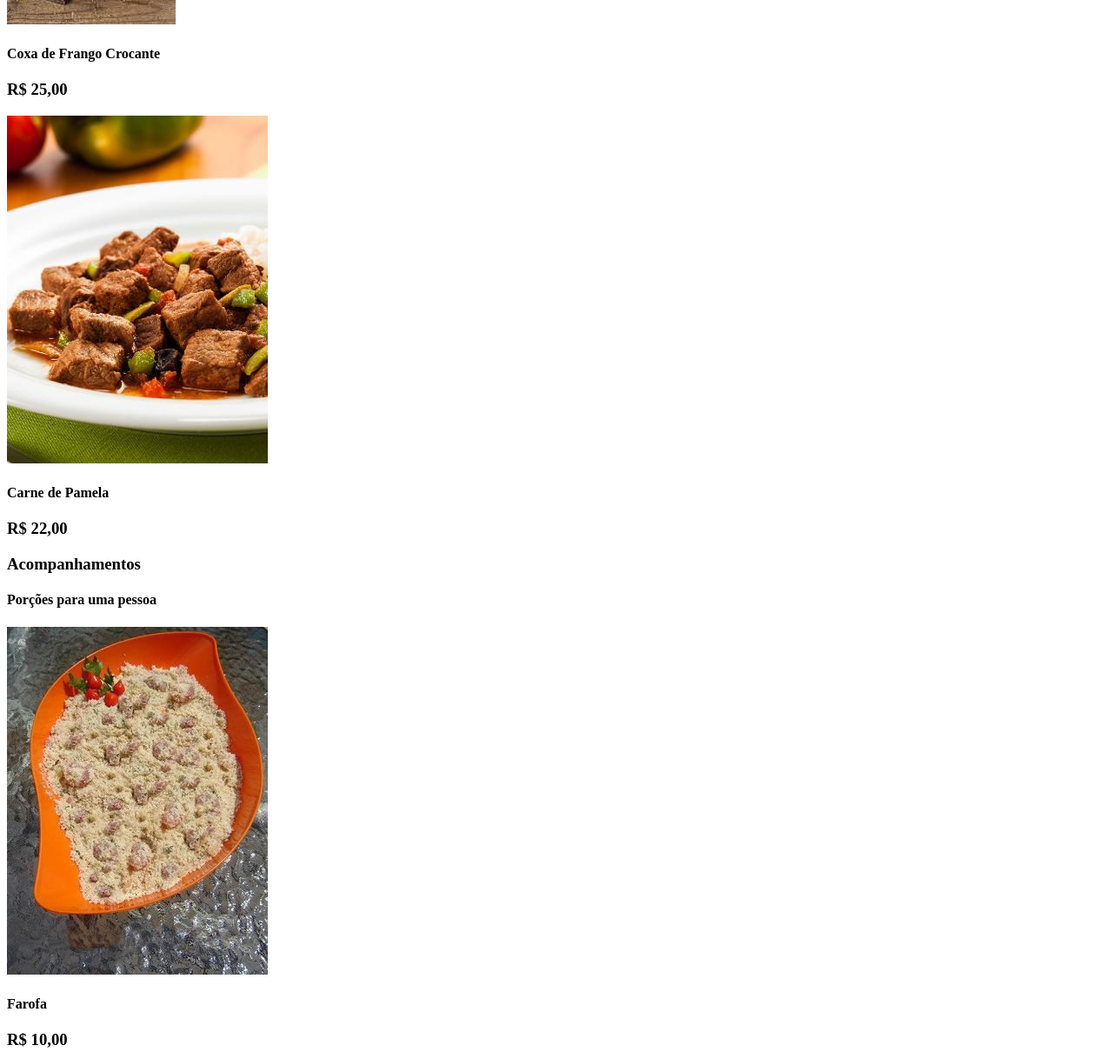
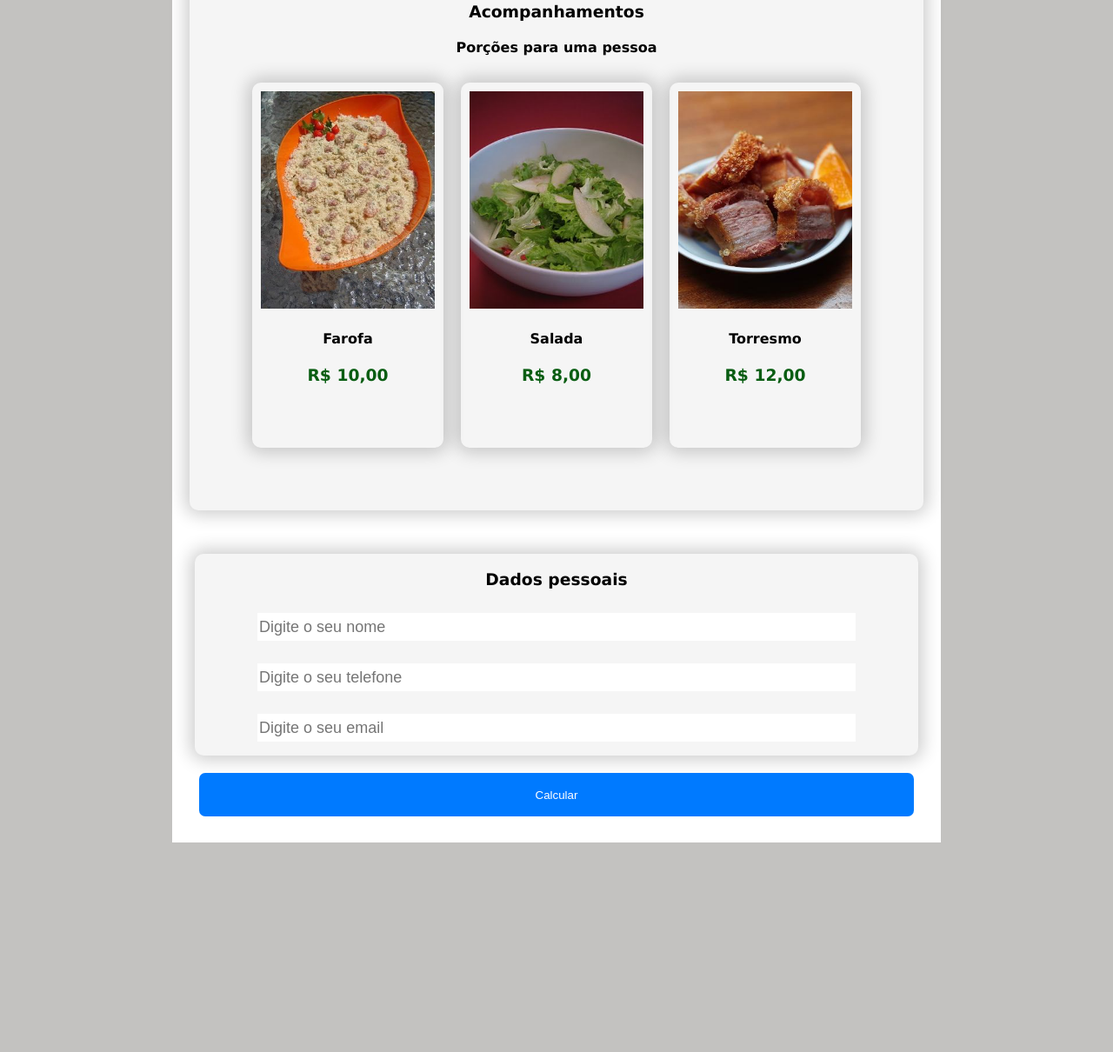
Before and after one commit to WallaceValdivino/Bootcamp-projeto-3, a plain HTML site: page index.html in a window 1280 px wide. Shown: the part 1151-2361 px from the top of the page at 87% size. After the commit the page ends 2128 px from the top, so only its background shows below. Drawn offline with Linux system fonts and the light colour scheme.

Commit message:
closes #4 Aplicando CSS

```diff
--- a/index.html
+++ b/index.html
@@ -1,10 +1,13 @@
 <!DOCTYPE html>
 <html lang="en">
+
 <head>
     <meta charset="UTF-8">
     <meta name="viewport" content="width=device-width, initial-scale=1.0">
+    <link rel="stylesheet" href="style.css">
     <title>Menu - Faça a Sua Escolha</title>
 </head>
+
 <body>
 
     <div class="container">
@@ -13,52 +16,59 @@
 
         </div>
         <h2>Menu - Faça A Sua Escolha</h2>
-<div class="Prato_principal">
+<div class="conteudo">
+        <div class="title_pratos">
             <h3>Prato Principal</h3>
             <h4>Todos os pratos acompanham arroz, feijão e a sobremesa do dia.</h4>
-    <div>
+        </div>
+        <div class="prato_principal">
+            <div class="comidas">
 
-        <img src="bife.jpg" alt="bife">
+                <img src="bife.jpg" alt="bife" class="imgB">
                 <h4>Bife com batata</h4>
-        <h3>R$ 30,00</h3>
+                <h3 class="preco">R$ 30,00</h3>
             </div>
-    <div>
+            <div class="comidas">
 
-        <img src="coxa.jpg" alt="coxa">
+                <img src="coxa.jpg" alt="coxa" class="imgB">
                 <h4>Coxa de Frango Crocante</h4>
-        <h3>R$ 25,00</h3>
+                <h3 class="preco">R$ 25,00</h3>
             </div>
-    <div>
-        <img src="panela.jpg" alt="panela">
+            <div class="comidas">
+                <img src="panela.jpg" alt="panela" class="imgB">
                 <h4>Carne de Pamela</h4>
-        <h3>R$ 22,00</h3>
+                <h3 class="preco">R$ 22,00</h3>
             </div>
 
         </div>
 
-
-<div class="Acompanhamento">
+    </div>
+    <div class="conteudo">
+        <div class="title_acompanhamento">
             <h3>Acompanhamentos</h3>
             <h4>Porções para uma pessoa</h4>
-    <div>
-        <img src="farofa.jpg" alt="farofa">
+        </div>
+
+        <div class="acompanhamento">
+            <div class="comidas">
+                <img src="farofa.jpg" alt="farofa" class="imgB">
                 <h4>Farofa</h4>
-        <h3>R$ 10,00</h3>
+                <h3 class="preco">R$ 10,00</h3>
             </div>
-    <div>
-        <img src="salad.jpg" alt="salada">
+            <div class="comidas">
+                <img src="salad.jpg" alt="salada" class="imgB">
                 <h4>Salada</h4>
-        <h3>R$ 8,00</h3>
+                <h3 class="preco">R$ 8,00</h3>
             </div>
-    <div>
-        <img src="torresmo.jpg" alt="torresmo">
+            <div class="comidas">
+                <img src="torresmo.jpg" alt="torresmo" class="imgB">
                 <h4>Torresmo</h4>
-        <h3>R$ 12,00</h3>
+                <h3 class="preco">R$ 12,00</h3>
             </div>
 
         </div>
-
-<div class="Dados_pessoais">
+    </div>
+        <div class="dados_pessoais">
             <h3>Dados pessoais</h3>
 
             <input placeholder="Digite o seu nome" type="text">
@@ -76,4 +86,5 @@
 
 
 </body>
+
 </html>
--- /dev/null
+++ b/style.css
@@ -0,0 +1,91 @@
+body{
+font-family: Verdana, Geneva, Tahoma, sans-serif;
+    background-color: rgb(195, 194, 192);
+}
+.container{
+    display: flex;
+    align-items: center;
+width: 70%;
+
+margin: auto;
+    flex-direction: column;
+    justify-content: center;
+    text-align: center;
+    background-color: rgb(255, 255, 255);
+}
+.prato_principal{
+    display: flex;
+    flex-direction: row;
+
+}
+
+.acompanhamento{
+    display: flex;
+    flex-direction: row;
+
+}
+
+.comidas{
+    margin: 10px;
+    padding: 10px;
+    border-radius: 10px;
+width: 200px;
+height: 400px;
+box-shadow: 0px 0px 20px 5px rgba(0, 0, 0, 0.2);
+}
+.imgB{
+    width: 200px;
+    height: 250px;
+
+}
+
+.conteudo{
+    background-color: rgb(245,245,245);
+padding: 7%;
+border-radius: 10px;
+box-shadow: 0px 0px 20px 5px rgba(0, 0, 0, 0.2);
+margin: 25px;
+}
+.dados_pessoais{
+    width: 80%;
+    display: flex;
+    flex-direction: column;
+    background-color: rgb(245,245,245);
+    padding-right: 7%;
+    padding-left: 7%;
+    border-radius: 10px;
+    box-shadow: 0px 0px 20px 5px rgba(0, 0, 0, 0.2);
+    margin: 10px;
+    margin-top: 25px;
+}
+
+input{
+
+height: 30px;
+background-color: white;
+border: none;
+margin: 10px;
+margin-bottom: 16px;
+font-size: large;
+}
+
+input:focus{
+outline: none;
+}
+
+button{
+background: rgb(0,122,255);
+width: 93%;
+color: white;
+height: 50px;
+border: none;
+cursor: pointer;
+margin: 10px;
+margin-bottom: 30px;
+border-radius: 7px;
+}
+
+
+.preco{
+    color: rgb(9, 93, 18);
+}
```
Lines whose indentation alone changed are shown as unchanged.
